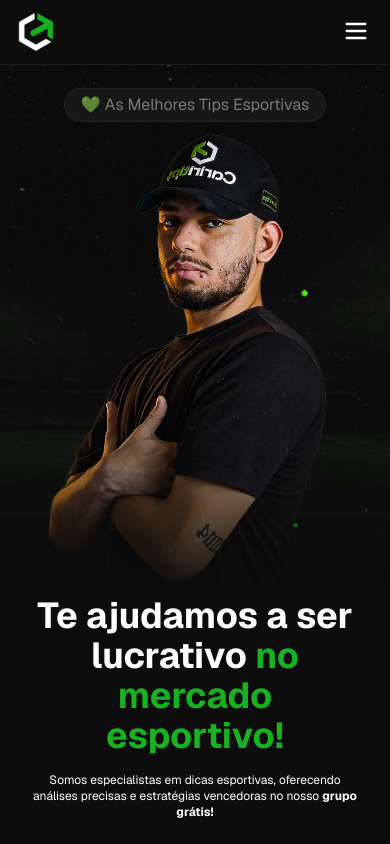
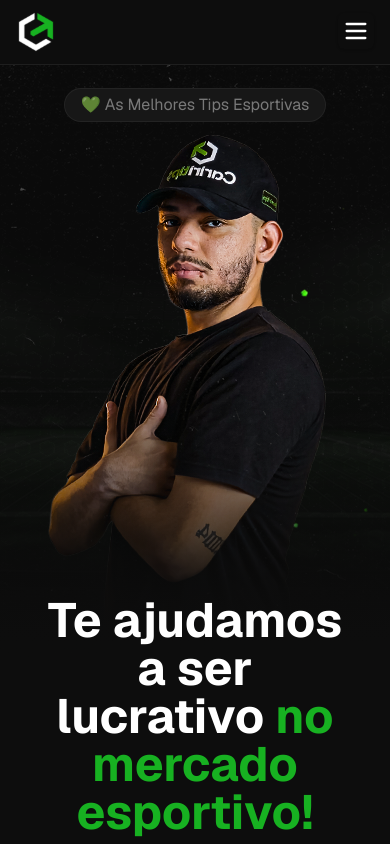
Before and after one commit to skrodrigo/Cariritips-next-website, a Next.js app: page / in a window 390 px wide. Shown: the top 844 px of the page. Built offline with nearby package versions, Linux system fonts and the light colour scheme.

Commit message:
voltando as configs

```diff
--- a/app/components/heroSection/index.tsx
+++ b/app/components/heroSection/index.tsx
@@ -7,11 +7,11 @@ export default function HeroSection() {
   return (
     <div className="flex-col-reverse text-white flex container mx-auto gap-8 lg:flex-row justify-between items-center">
       <div className="px-8 text-center lg:text-left">
-        <h1 className="text-4xl md:text-6xl font-bold mb-4 w-full md:w-[640px]">
+        <h1 className="text-5xl md:text-6xl font-bold mb-4 w-full md:w-[640px]">
           Te ajudamos a ser lucrativo{' '}
           <span className="text-green">no mercado esportivo!</span>
         </h1>
-        <p className="text-xs md:text-xl mb-8 w-full md:w-[580px]">
+        <p className="text-sm md:text-xl mb-8 w-full md:w-[580px]">
           Somos especialistas em dicas esportivas, oferecendo análises precisas
           e estratégias vencedoras no nosso{' '}
           <span className="font-bold">grupo grátis!</span>
```
